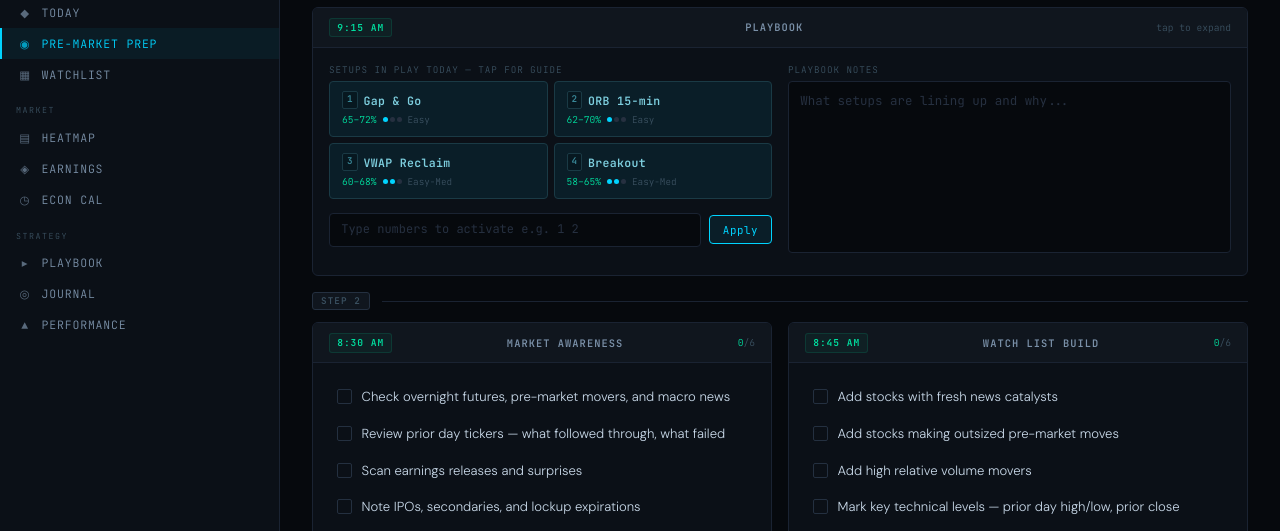
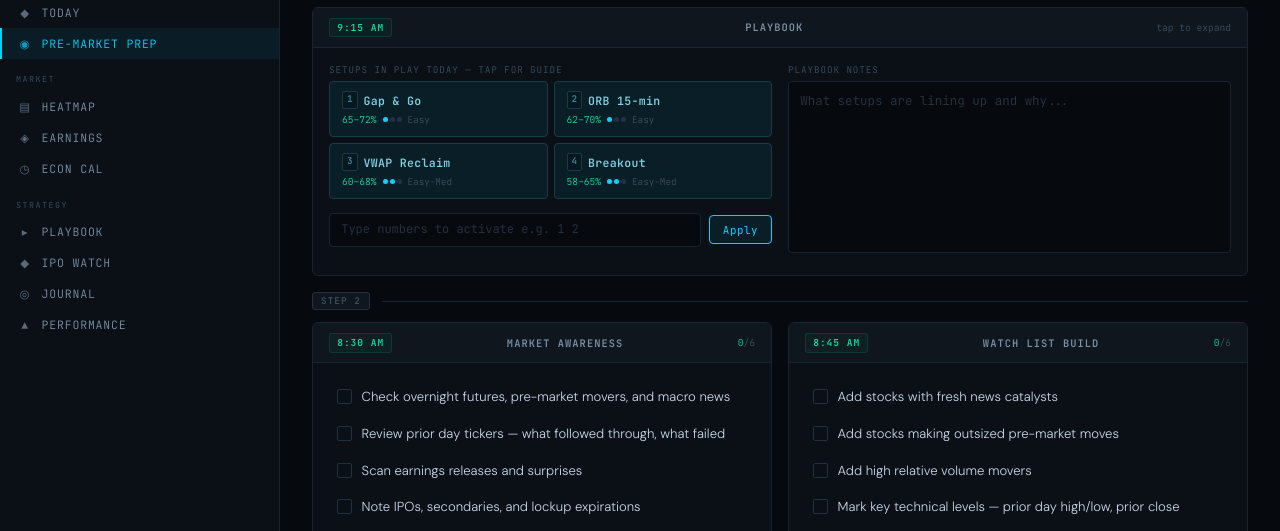
Before and after one commit to Betonblack1/morning-brief, a website: page prep.html in a window 1280 px wide. Shown: the part 201-732 px from the top of the page. Drawn offline with nearby package versions, Linux system fonts and the light colour scheme.

Commit message:
Remove Watchlist link and add IPO Watch link

```diff
--- a/prep.html
+++ b/prep.html
@@ -564,7 +564,6 @@ body {
     <div class="sidebar-section-label">Daily</div>
     <a class="sidebar-link" href="index.html"><span class="sl-icon">◆</span> Today</a>
     <a class="sidebar-link active" href="prep.html"><span class="sl-icon">◉</span> Pre-Market Prep</a>
-    <a class="sidebar-link" href="#"><span class="sl-icon">▦</span> Watchlist</a>
   </div>
   <div class="sidebar-section">
     <div class="sidebar-section-label">Market</div>
@@ -575,6 +574,7 @@ body {
   <div class="sidebar-section">
     <div class="sidebar-section-label">Strategy</div>
     <a class="sidebar-link" href="playbook.html"><span class="sl-icon">▸</span> Playbook</a>
+    <a class="sidebar-link" href="ipo-watch.html"><span class="sl-icon">◆</span> IPO Watch</a>
     <a class="sidebar-link" href="#"><span class="sl-icon">◎</span> Journal</a>
     <a class="sidebar-link" href="#"><span class="sl-icon">▲</span> Performance</a>
   </div>
```
